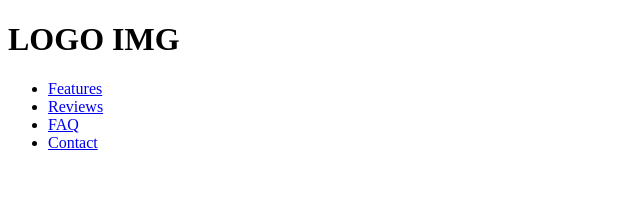
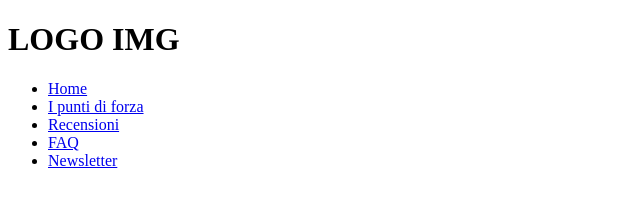
Before and after one commit to ubska/landing-page-product, a plain HTML site: page index.html in a window 1280 px wide. Shown: the whole page, without its empty margins (0-640 px from the left). Drawn offline with Linux system fonts and the light colour scheme.

Commit message:
fix: nav change links

```diff
--- a/index.html
+++ b/index.html
@@ -18,10 +18,11 @@
         <h1>LOGO IMG</h1>
         <nav>
             <ul>
-                <li><a href="#features">Features</a></li>
-                <li><a href="#reviews">Reviews</a></li>
+                <li><a href="#home">Home</a></li>
+                <li><a href="#">I punti di forza</a></li>
+                <li><a href="#recensioni">Recensioni</a></li>
                 <li><a href="#faq">FAQ</a></li>
-                <li><a href="#contact">Contact</a></li>
+                <li><a href="#newsletter">Newsletter</a></li>
             </ul>
         </nav>
     </header>
```
